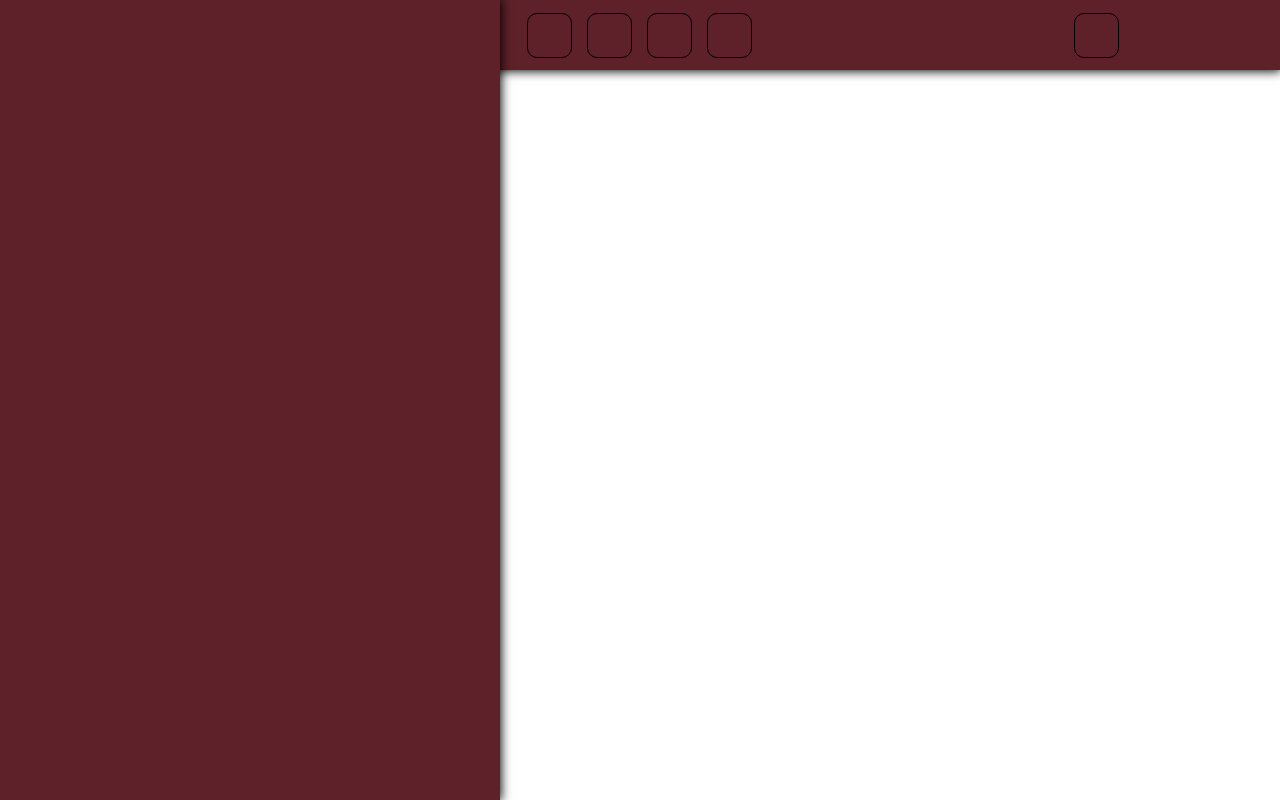
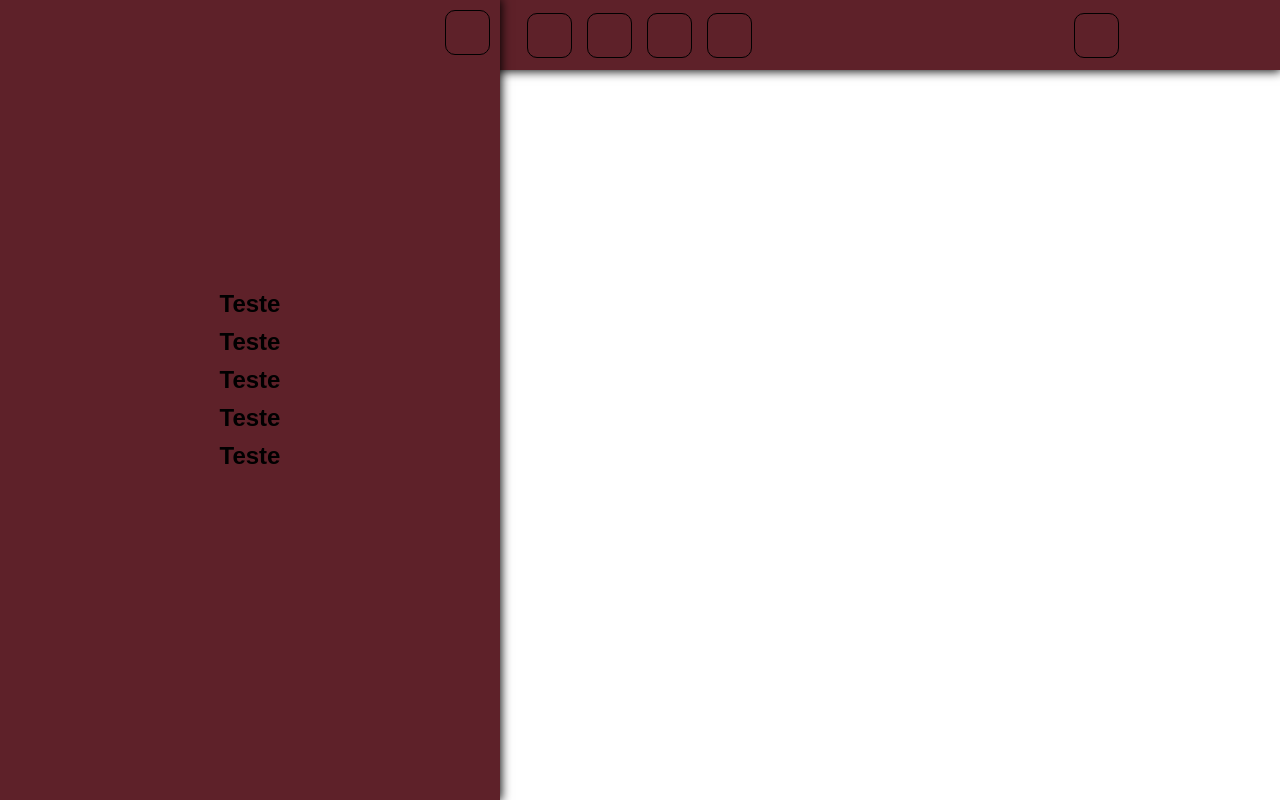
Before and after one commit to ThiagoRantunes/CAD_Project, an Angular app: page / in a window 1280 px wide. Built offline with nearby package versions, Linux system fonts and the light colour scheme.

Commit message:
create login page

```diff
--- /dev/null
+++ b/src/app/login-page/login-page.component.html
@@ -0,0 +1 @@
+<p>login-page works!</p>
--- a/src/app/nav-bar/nav-bar.component.html
+++ b/src/app/nav-bar/nav-bar.component.html
@@ -15,5 +15,26 @@
 </nav>
 
 <div class="side-bar">
-
+    <div class="side-head">
+        <button></button>
+    </div>
+    <div class="side-group">
+        <div class="side-content">
+            <div class="side-lin">
+                <a href="">Teste</a>
+            </div>
+            <div class="side-lin">
+                <a href="">Teste</a>
+            </div>
+            <div class="side-lin">
+                <a href="">Teste</a>
+            </div>
+            <div class="side-lin">
+                <a href="">Teste</a>
+            </div>
+            <div class="side-lin">
+                <a href="">Teste</a>
+            </div>
+        </div>
+    </div>
 </div>
--- a/src/app/nav-bar/nav-bar.component.scss
+++ b/src/app/nav-bar/nav-bar.component.scss
@@ -32,18 +32,18 @@ nav button:hover{
     gap: 15px;
 }
 
-@media (max-width: 1000px){
+// @media (max-width: 1000px){
 
-    nav{
-        height: 100px;
-    }
+//     nav{
+//         height: 100px;
+//     }
 
-    nav button{
-        width: 80px;
-        height: 80px;
-    }
+//     nav button{
+//         width: 80px;
+//         height: 80px;
+//     }
 
-}
+// }
 
 @media (max-width: 750px){
 
@@ -58,6 +58,54 @@ nav button:hover{
     background-color: #5E2129;
     height: 100%;
     width: 500px;
-    min-width: 200px;
     box-shadow: 0px 0px 10px 1px black;
 }
+
+@media (max-width: 500px){
+    .side-bar{
+        width: 100%;
+    }
+}
+
+.side-head{
+    width: 100%;
+    display: flex;
+    align-items: center;
+    justify-content: end;
+}
+
+.side-head button{
+    padding: 20px;
+    width: 45px;
+    height: 45px;
+    margin: 10px;
+    border: solid 1px black;
+    background-color: transparent;
+    border-radius: 10px;
+    transition: 0.2s ease;
+    cursor: pointer;
+}
+
+.side-group{
+    width: 100%;
+    height: 80%;
+    display: flex;
+    align-items: center;
+    justify-content: center;
+    flex-wrap: wrap;
+}
+
+.side-lin{
+    width: 100%;
+    display: flex;
+    align-items: center;
+    justify-content: center;
+    margin-bottom: 10px;
+}
+
+.side-lin a{
+    text-decoration: none;
+    font-size: 24px;
+    font-weight: bold;
+    color: black;
+}
--- a/src/styles.scss
+++ b/src/styles.scss
@@ -1,6 +1,7 @@
 *{
     margin: 0;
     padding: 0;
+    font-family: Arial, Helvetica, sans-serif;
 }
 
 html, body{
```
Also changed, not shown: src/app/login-page/login-page.component.ts (added, +12 -0 lines), src/app/login-page/login-page.component.scss (added), 1 other file (tests, documents, lock files or other folders).
